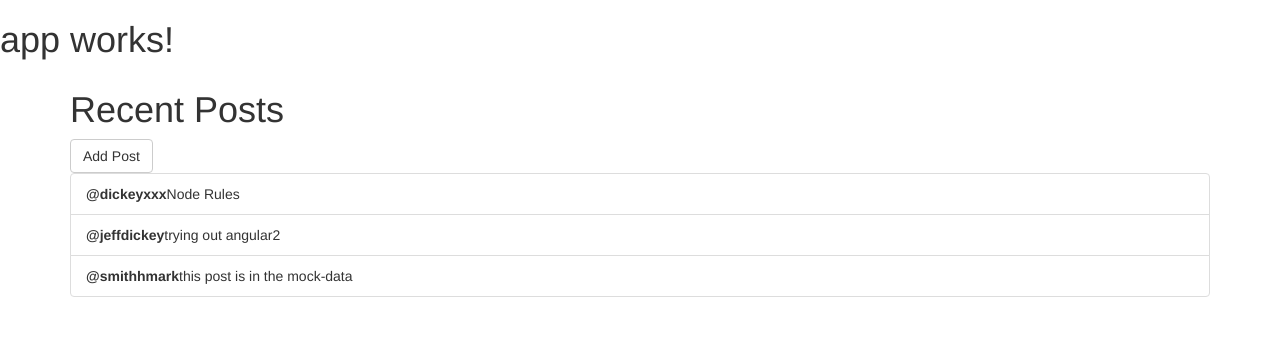
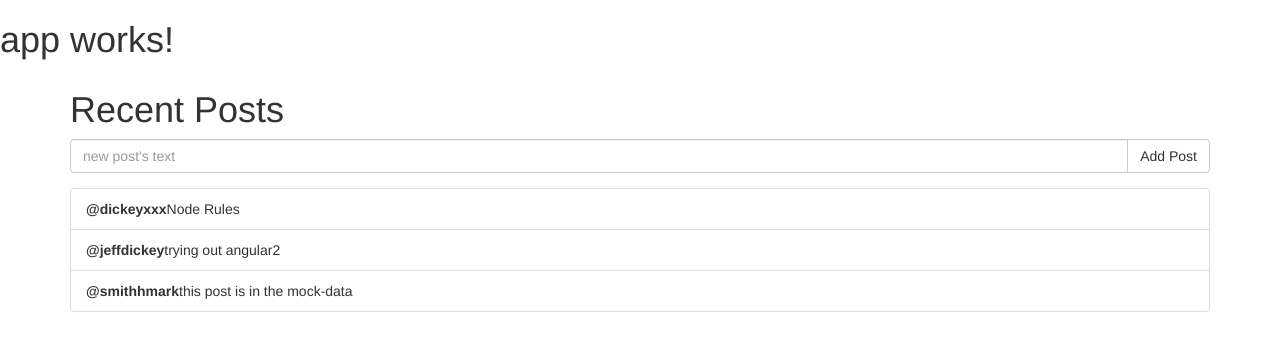
Before and after one commit to smithhmark/modern-MEAN, an Angular app in the folder social-app/: page / in a window 1280 px wide. Shown: the top 350 px of the page. Built offline with nearby package versions, Linux system fonts and the light colour scheme.

Commit message:
added post form to Posts
This concludes the final example from Chapt 3. there is now a simple
form in the posts controller.

```diff
--- a/social-app/src/app/posts/posts.component.html
+++ b/social-app/src/app/posts/posts.component.html
@@ -1,6 +1,18 @@
 <div class='container'>
     <h1>Recent Posts</h1>
-    <button (click)="addPost()" class='btn btn-default'>Add Post</button>
+    <form role='form'>
+        <div class='form-group'>
+            <div class='input-group'>
+                <input type="text" [(ngModel)]="newBody"
+                  placeholder="new post's text"
+                  class='form-control'
+                  name="postBody"/>
+                <span class='input-group-btn'>
+                    <button (click)="addPost()" class='btn btn-default'>Add Post</button>
+                </span>
+            </div>
+        </div>
+    </form>
     <ul class='list-group'>
         <li class='list-group-item' *ngFor="let post of posts">
             <strong>{{post.username}}</strong>
--- a/social-app/src/app/posts/posts.component.ts
+++ b/social-app/src/app/posts/posts.component.ts
@@ -9,7 +9,7 @@ import {Post} from '../post';
   styleUrls: ['./posts.component.css']
 })
 export class PostsComponent implements OnInit {
-
+  newBody: string;
   posts: Post[];
 
   constructor(private postService: PostService) { }
@@ -19,7 +19,10 @@ export class PostsComponent implements OnInit {
   }
 
   addPost(): void{
-    this.posts.unshift({username: 'current_user', body: 'a canned post body'});
+    if (this.newBody) {
+      this.posts.unshift({username: 'current_user', body: this.newBody});
+    }
+    this.newBody = null; // manually clearing the input field
   }
 
 }
```
